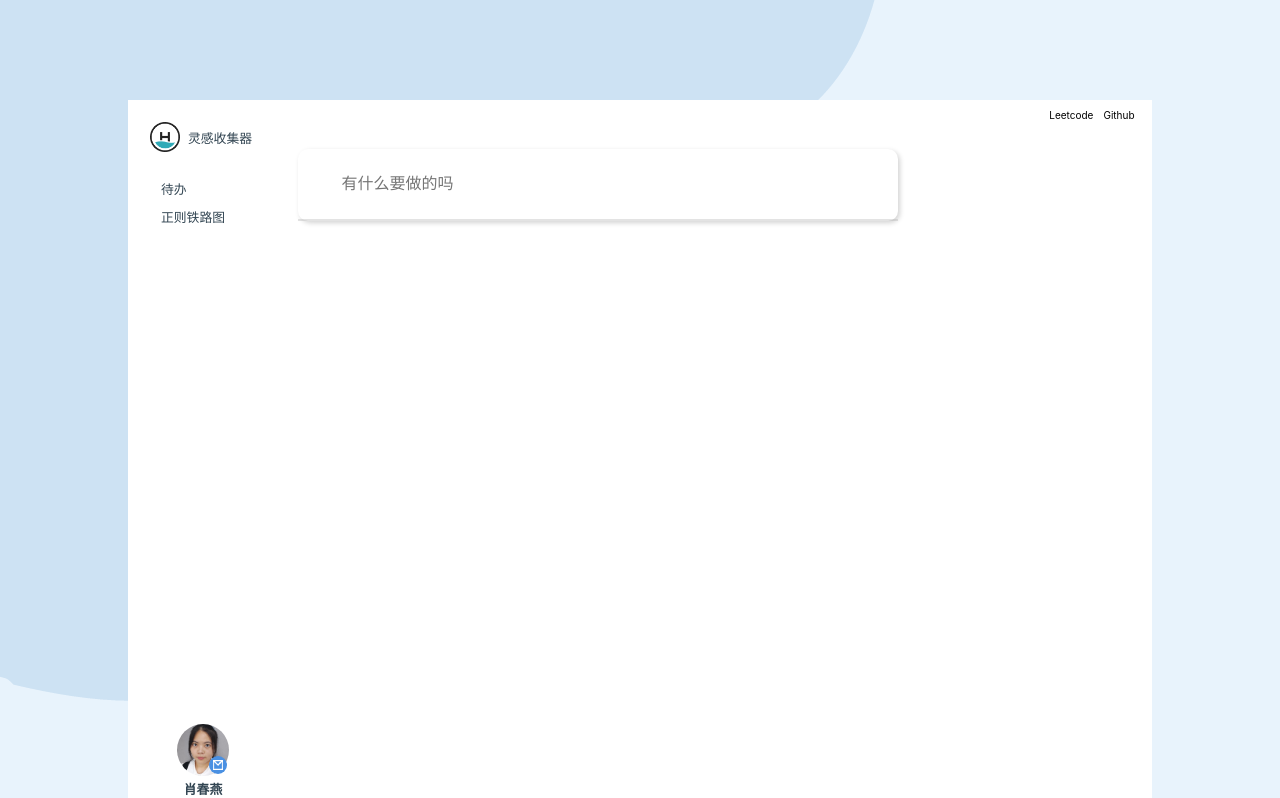
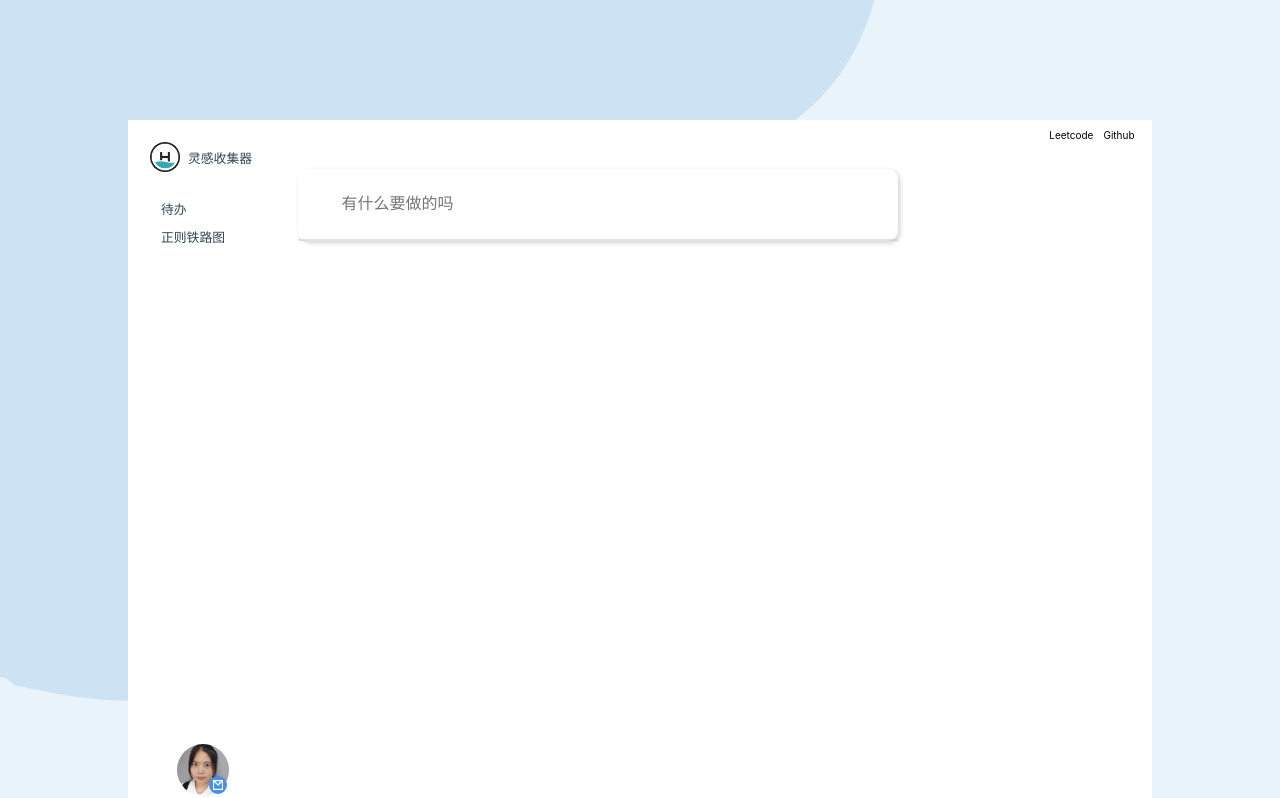
Before and after one commit to mymoonddd/profile_react, a React (Create React App) app: page / in a window 1280 px wide. Shown: the top 798 px of the page. Built offline with nearby package versions, Linux system fonts and the light colour scheme.

Commit message:
新增右上角链接 && 修复overflow布局问题

```diff
--- a/src/App.css
+++ b/src/App.css
@@ -1,11 +1,15 @@
 .App {
   text-align: center;
   background-image: url(./assets/images/background-cool.png);
+  background-repeat: repeat;
+  margin: 0;
   min-height: 100vh;
   display: flex;
   align-items: center;
   justify-content: center;
   color: #324552;
+  overflow: auto;
+  padding: 20px;
 /* font-size: calc(10px + 2vmin); */
 }
 
--- a/src/pages/topbar/index.js
+++ b/src/pages/topbar/index.js
@@ -1,10 +1,10 @@
 import './index.css'
-import leetcodeIcon from '../../assets/icons/leetcode.png'
+import { Link } from 'react-router-dom'
 
 export default function TopBar() {
     return <div className="topbar">
-      <a href=""> <LeetcodeText /></a>
-      <a href=""> <GithubText /></a>
+        <Link to={'https://github.com/mymoonddd'} children={<LeetcodeText/>}/>
+        <Link to={'https://leetcode.com/mymoonddd/'} children={<GithubText />} />
     </div>
 }
 
```
